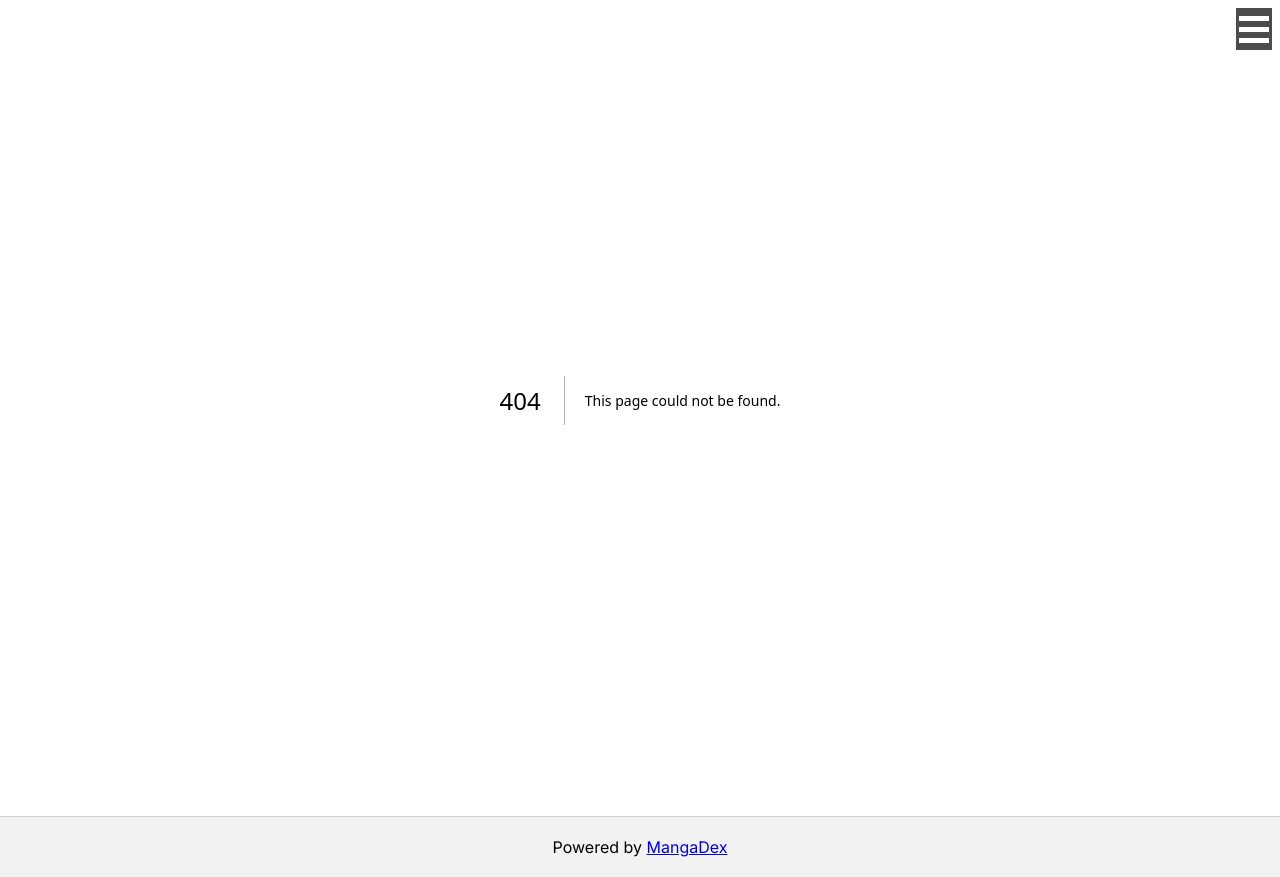
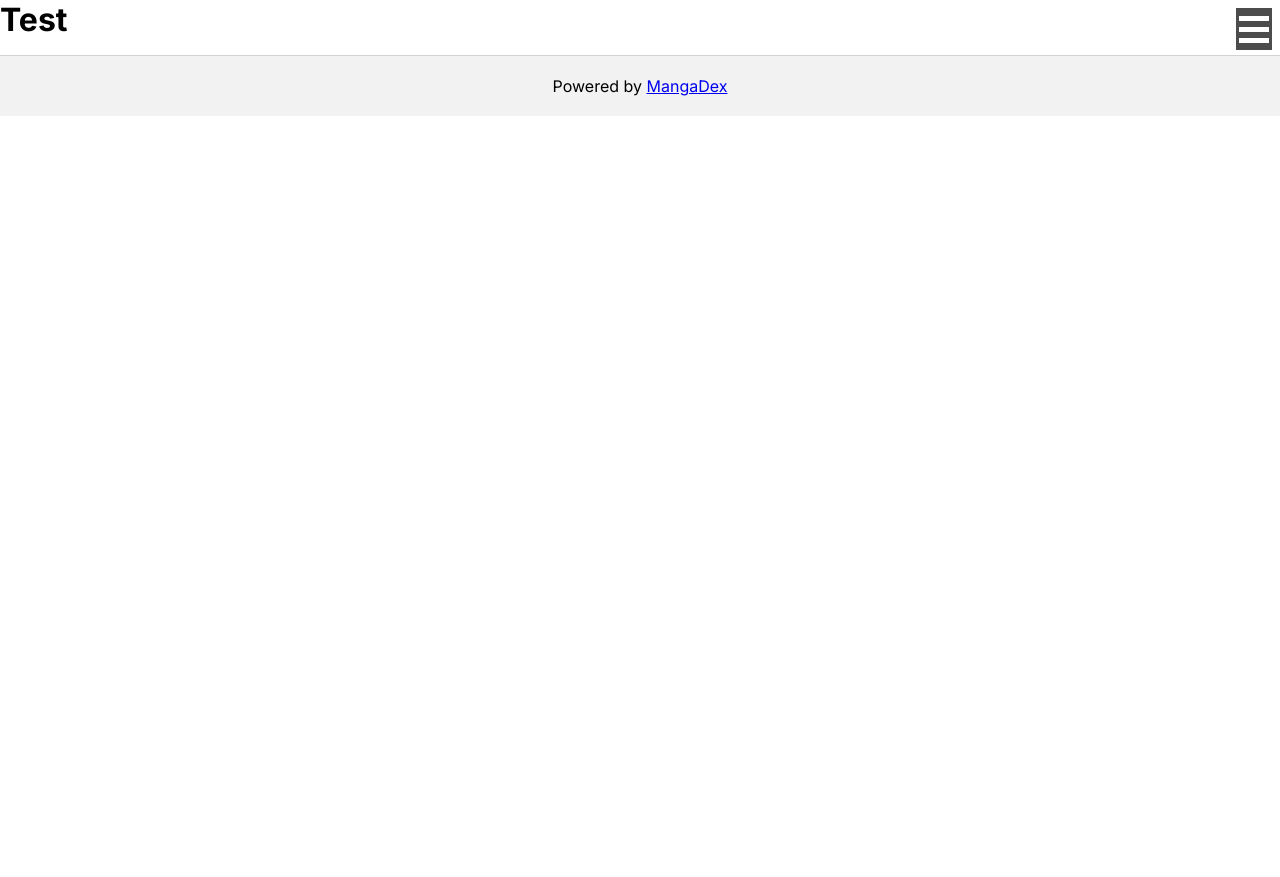
Before and after one commit to lanbow93/AnimazingCatalogFrontend, a Next.js app: page /dashboard in a window 1280 px wide. Before the commit this address had no page. After the commit the page ends 800 px from the top, so only its background shows below. Built offline with nearby package versions, Linux system fonts and the light colour scheme.

Commit message:
Dashboard skeleton created

```diff
--- /dev/null
+++ b/app/dashboard/page.tsx
@@ -0,0 +1,8 @@
+
+import styles from './page.module.scss';
+export default function Dashboard(){
+
+    return <div className={styles.dashboard}>
+    <h1>Test</h1>
+    </div>
+}
```
Also changed, not shown: app/dashboard/page.module.scss (added).
